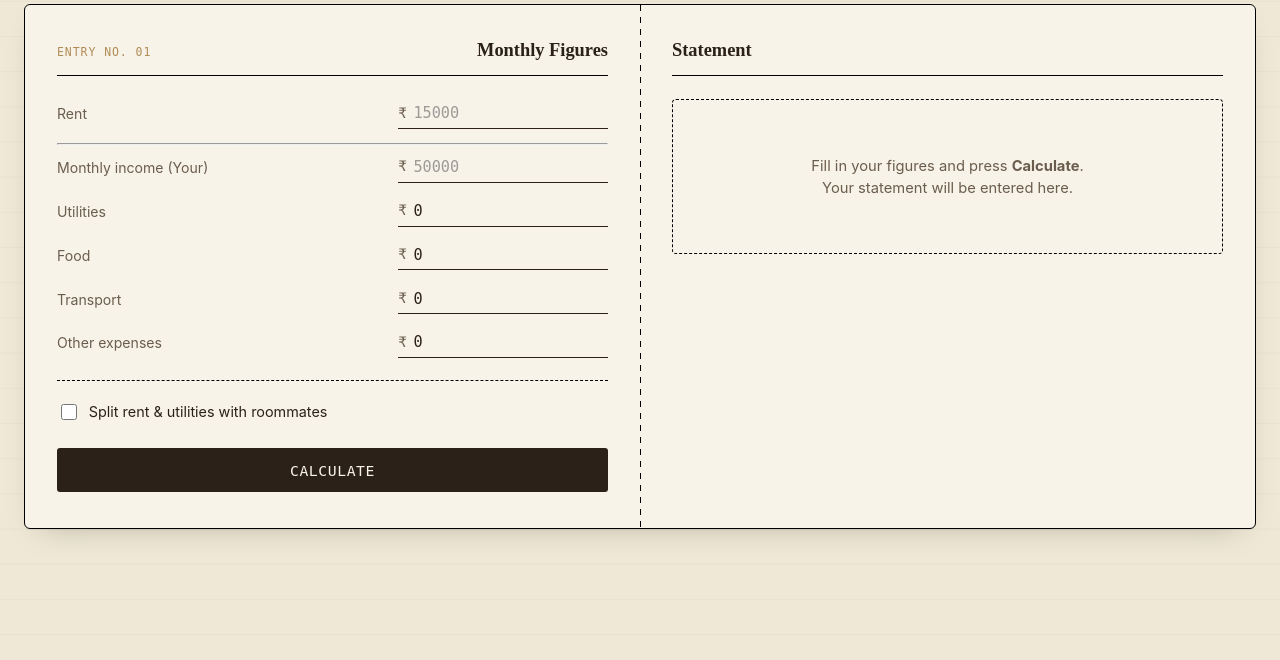
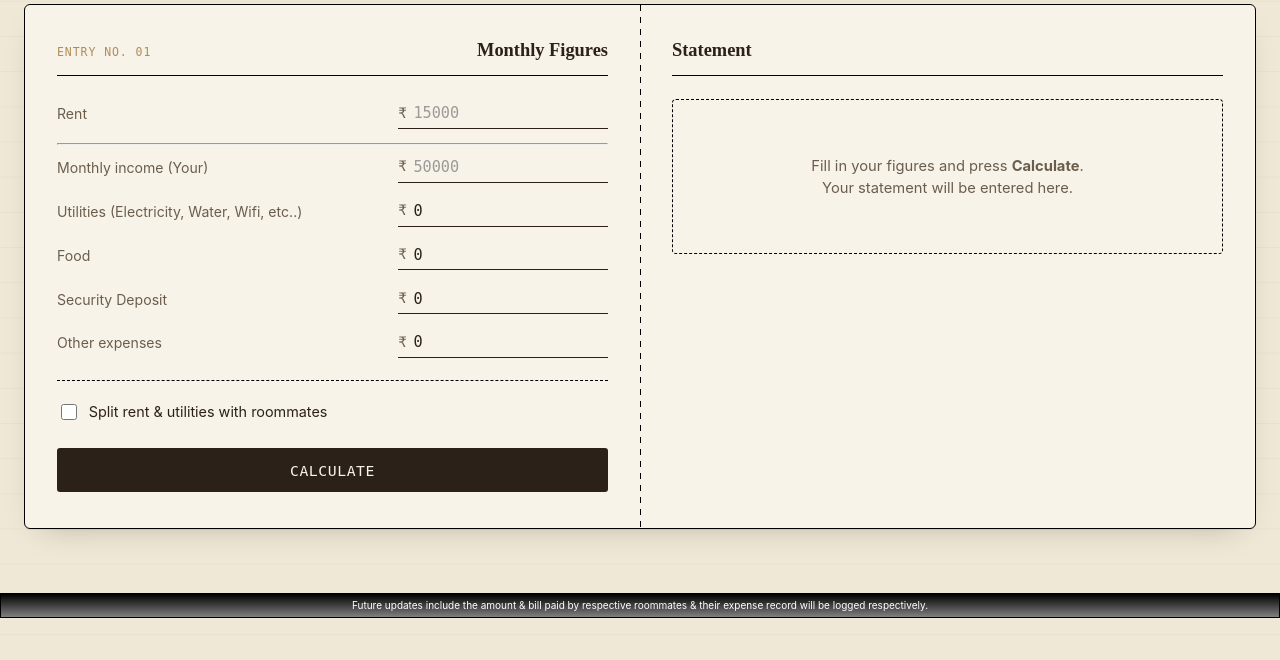
Before and after one commit to roshan-2026/Rent_Ledger, a Flask app: page / in a window 1280 px wide. Shown: the part 140-800 px from the top of the page. Run offline with Flask 3, Linux system fonts and the light colour scheme.

Commit message:
Enhance index.html with additional form fields
Updated the form fields to include security deposit and improved labels for better clarity.

```diff
--- a/templates/index.html
+++ b/templates/index.html
@@ -38,7 +38,7 @@
           <div class="field-input"><span>₹</span><input type="number" id="income" min="0" step="1" placeholder="50000"></div>
         </div>
         <div class="field-row">
-          <label for="utilities">Utilities</label>
+          <label for="utilities">Utilities (Electricity, Water, Wifi, etc..)</label>
           <div class="field-input"><span>₹</span><input type="number" id="utilities" min="0" step="1" placeholder="0" value="0"></div>
         </div>
         <div class="field-row">
@@ -46,8 +46,8 @@
           <div class="field-input"><span>₹</span><input type="number" id="food" min="0" step="1" placeholder="0"  value="0"></div>
         </div>
         <div class="field-row">
-          <label for="transport">Transport</label>
-          <div class="field-input"><span>₹</span><input type="number" id="transport" min="0" step="1" placeholder="0"  value="0"></div>
+          <label for="security">Security Deposit</label>
+          <div class="field-input"><span>₹</span><input type="number" id="security" min="0" step="1" placeholder="0"  value="0"></div>
         </div>
         <div class="field-row">
           <label for="other">Other expenses</label>
@@ -150,7 +150,7 @@
             <th class="num">Rent share</th>
             <th class="num">Utilities share</th>
             <th class="num">Food share</th>
-            <th class="num">Transport share</th>
+            <th class="num">security share</th>
             <th class="num">Other share</th>
             <th class="num">Total expenses</th>
             <th class="num">Rent % of income</th>
@@ -163,7 +163,9 @@
     </div>
   </div>
 </div>
-
+<div class="footer">
+  <p >Future updates include the amount &amp; bill paid by respective roommates &amp; their expense record will be logged respectively.</p>
+</div>
 <script src="/static/script.js"></script>
 </body>
 </html>
```
